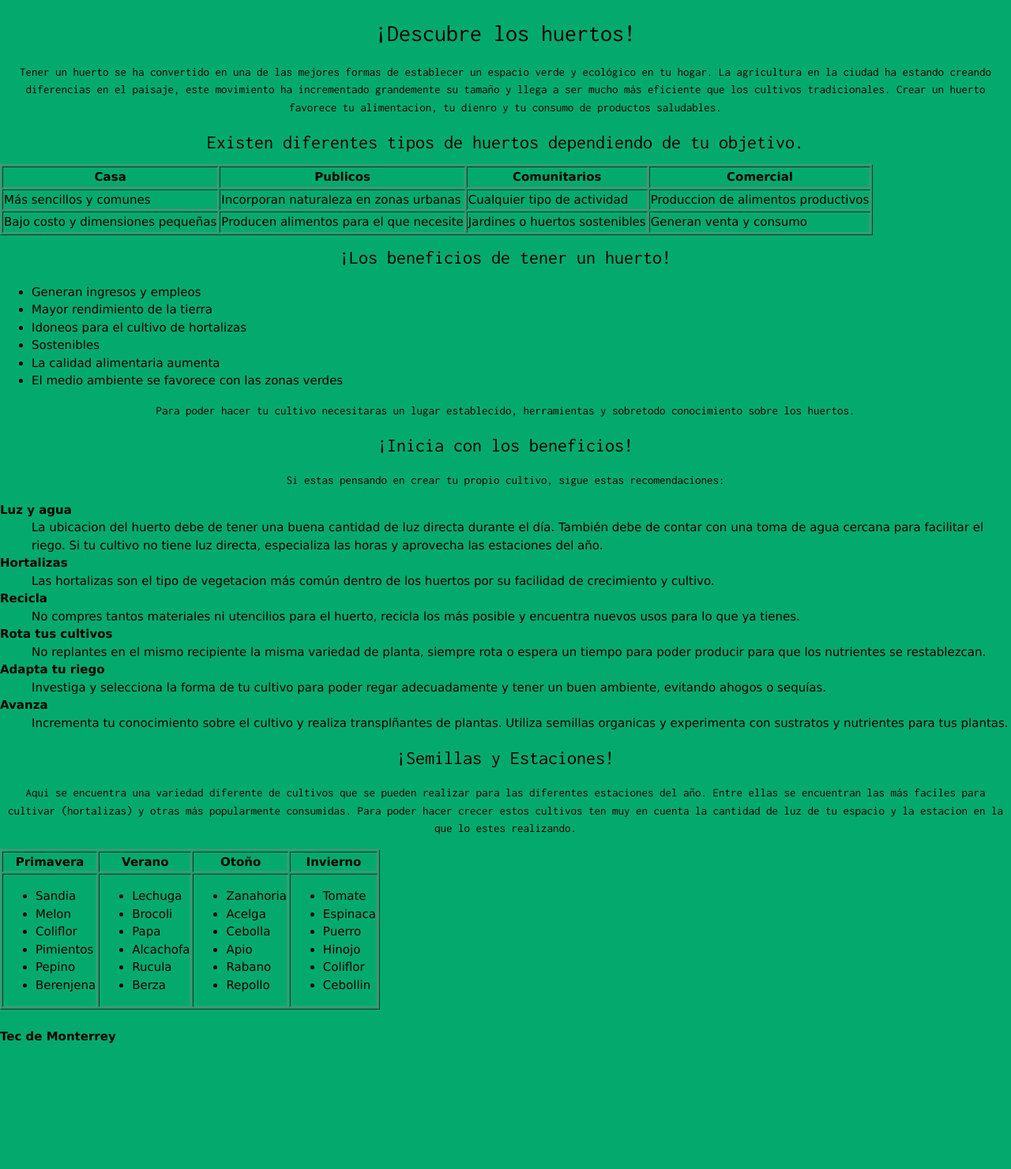
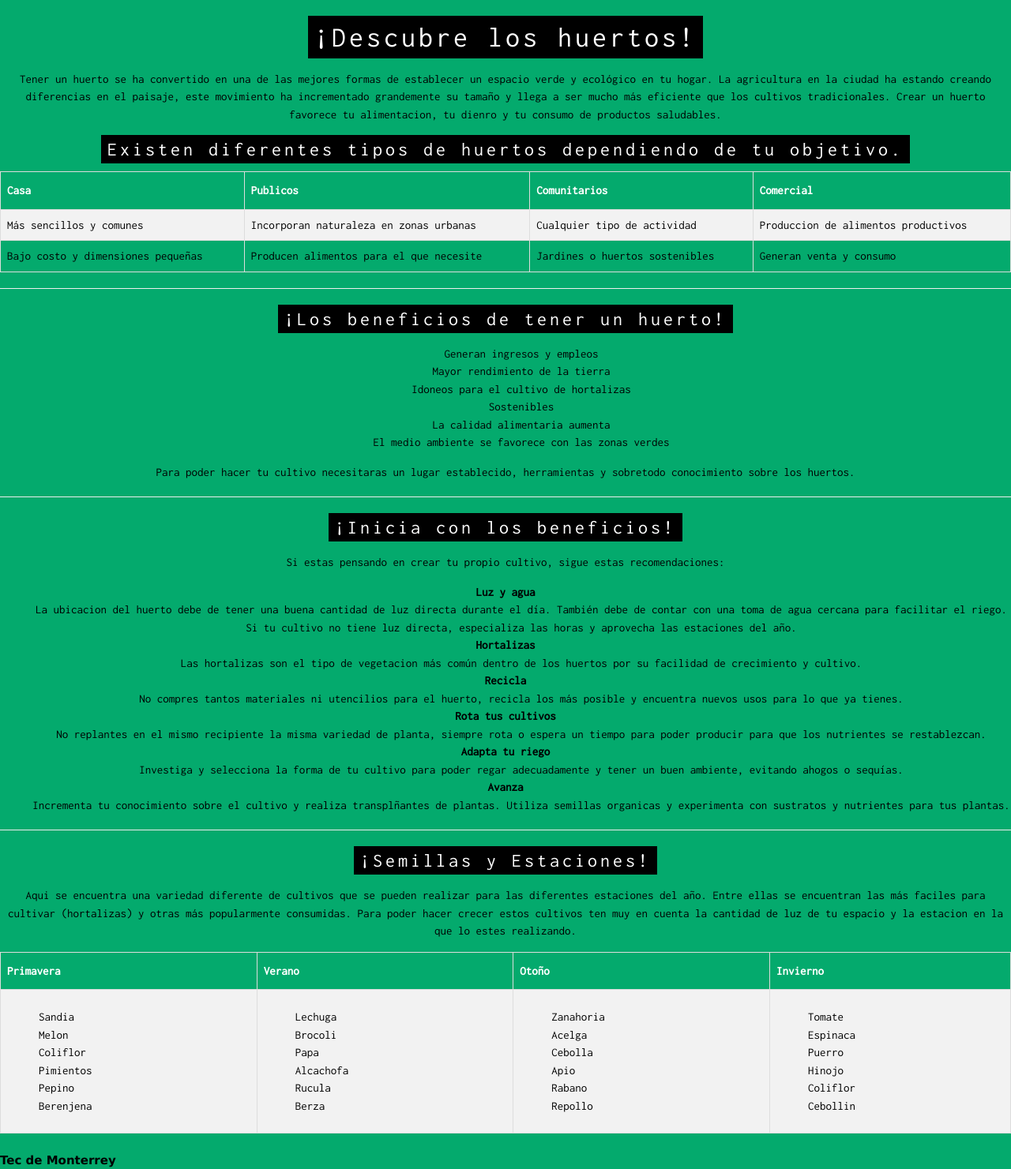
Before and after one commit to JCGranadosV/build-a-huerto, a PHP site: page /pages/infoHuertos.php in a window 1280 px wide. Shown: the part 175-1656 px from the top of the page at 79% size. Before the commit the page ends 1497 px from the top, so only its background shows below. Run offline with PHP 8.4, Linux system fonts and the light colour scheme.

Commit message:
mejore visualmente info guertos, infoplantas, detallitos a viewhuertos, e index.css

```diff
--- a/pages/infoHuertos.php
+++ b/pages/infoHuertos.php
@@ -12,10 +12,55 @@
   h3,
   h1,
   h2,
+  dt,
+  dd,
+  th,
   p {
     height: 100%;
     font-family: "Inconsolata", sans-serif;
     text-align: center;
+  }
+  ul, li{
+  list-style: none;
+}
+  .logo {
+    display: block;
+    margin-left: auto;
+    margin-right: auto;
+    width: 30%;
+  }
+
+  #cssul{
+    height: 100%;
+    font-family: "Inconsolata", sans-serif;
+    text-align: center;
+  }
+  #customers {
+    border-collapse: collapse;
+    width: 100%;
+    font-family: "Inconsolata", sans-serif;
+  }
+
+  #customers td,
+  #customers th {
+    border: 1px solid #ddd;
+    padding: 8px;
+  }
+
+  #customers tr:nth-child(even) {
+    background-color: #f2f2f2;
+  }
+
+  #customers tr:hover {
+    background-color: #ddd;
+  }
+
+  #customers th {
+    padding-top: 12px;
+    padding-bottom: 12px;
+    text-align: left;
+    background-color: #04AA6D;
+    color: white;
   }
 
   .logo {
@@ -50,15 +95,13 @@
     </div>
   </div>
   <main>
-    <h2>¡Descubre los huertos!</h2>
+  <h1 class="w3-center w3-padding-50"><span class="w3-tag w3-wide">¡Descubre los huertos!</span></h1>
 
     <p>Tener un huerto se ha convertido en una de las mejores formas de establecer un espacio verde y ecológico en tu hogar. La agricultura en la ciudad ha estando creando diferencias en el paisaje, este movimiento ha incrementado grandemente su tamaño y llega a ser mucho más eficiente que los cultivos tradicionales. Crear un huerto favorece tu alimentacion, tu dienro y tu consumo de productos saludables. </p>
 
-    <h3>
-      Existen diferentes tipos de huertos dependiendo de tu objetivo.
-    </h3>
+    <h3 class="w3-center w3-padding-50"><span class="w3-tag w3-wide">Existen diferentes tipos de huertos dependiendo de tu objetivo.</span></h3>
 
-    <table border="1">
+    <table id='customers' border="1">
       <tr>
         <th>Casa</th>
         <th>Publicos</th>
@@ -78,11 +121,9 @@
         <td>Generan venta y consumo</td>
       </tr>
     </table>
-
-    <h3>
-      ¡Los beneficios de tener un huerto!
-    </h3>
-    <ul>
+    <hr size="2px" color="black" />
+    <h3 class="w3-center w3-padding-50"><span class="w3-tag w3-wide">¡Los beneficios de tener un huerto!</span></h3>
+    <ul id='cssul'>
       <li>Generan ingresos y empleos</li>
       <li>Mayor rendimiento de la tierra</li>
       <li>Idoneos para el cultivo de hortalizas</li>
@@ -92,10 +133,8 @@
     </ul>
 
     <p> Para poder hacer tu cultivo necesitaras un lugar establecido, herramientas y sobretodo conocimiento sobre los huertos.</p>
-
-    <h3>
-      ¡Inicia con los beneficios!
-    </h3>
+    <hr size="2px" color="black" />
+    <h3 class="w3-center w3-padding-50"><span class="w3-tag w3-wide">¡Inicia con los beneficios!</span></h3>
 
     <p> Si estas pensando en crear tu propio cultivo, sigue estas recomendaciones:</p>
 
@@ -126,15 +165,13 @@
       <dd>Incrementa tu conocimiento sobre el cultivo y realiza transplñantes de plantas. Utiliza semillas organicas y experimenta con sustratos y nutrientes para tus plantas.</dd>
     </dl>
 
-
-    <h3>
-      ¡Semillas y Estaciones!
-    </h3>
+    <hr size="2px" color="black" />
+    <h3 class="w3-center w3-padding-50"><span class="w3-tag w3-wide">¡Semillas y Estaciones!</span></h3>
     <p>
       Aqui se encuentra una variedad diferente de cultivos que se pueden realizar para las diferentes estaciones del año. Entre ellas se encuentran las más faciles para cultivar (hortalizas) y otras más popularmente consumidas. Para poder hacer crecer estos cultivos ten muy en cuenta la cantidad de luz de tu espacio y la estacion en la que lo estes realizando.
     </p>
 
-    <table border="1">
+    <table id='customers' border="1">
       <tr>
         <th>Primavera</th>
         <th>Verano</th>
--- a/pages/viewHuertos.php
+++ b/pages/viewHuertos.php
@@ -9,7 +9,7 @@
 <link rel="stylesheet" href="https://www.w3schools.com/w3css/4/w3.css">
 <link rel="stylesheet" href="https://fonts.googleapis.com/css?family=Inconsolata">
 <style>
-   h3,
+  h3,
   h1,
   h2,
   h4,
@@ -18,6 +18,7 @@
     font-family: "Inconsolata", sans-serif;
     text-align: center;
   }
+
   #customers {
     border-collapse: collapse;
     width: 100%;
@@ -174,7 +175,7 @@
     ?>
 
 
-
+    <hr size="2px" color="black" />
 
     <!--    -->
 
```
Also changed, not shown: pages/infoPlantas.php (+52 -13 lines), styles/index.css (line endings or trailing spaces).
